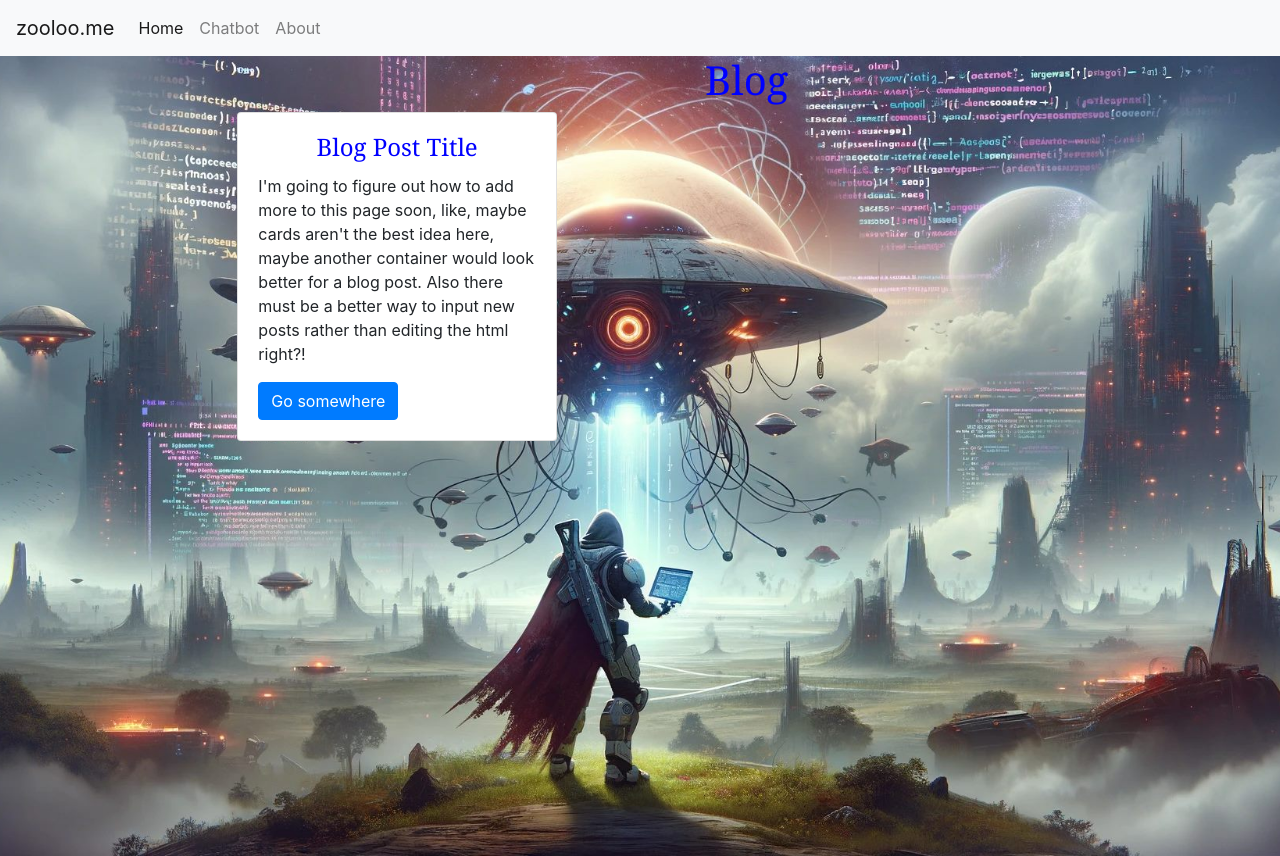
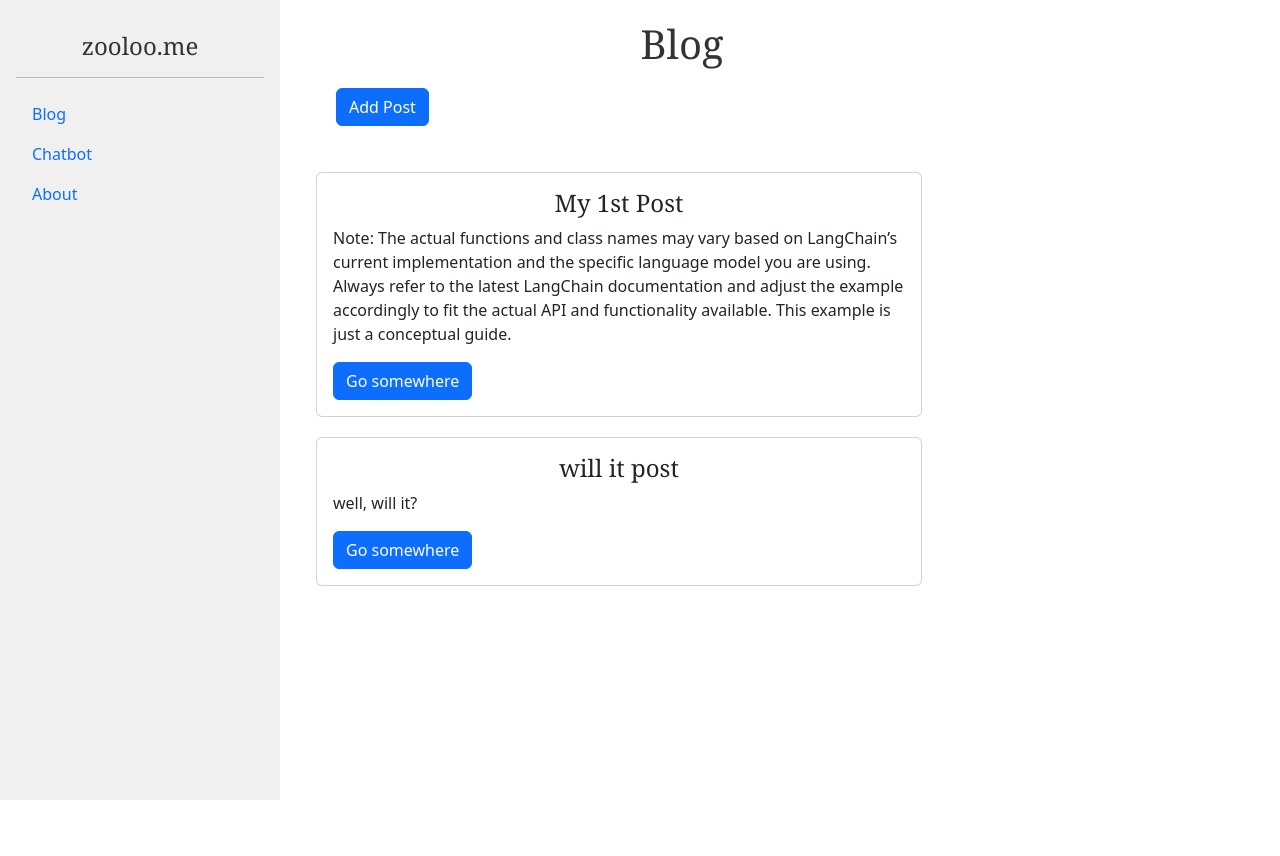
Before and after one commit to zooloo303/zooloodotme, a Django app: page / in a window 1280 px wide. After the commit the page ends 800 px from the top, so only its background shows below. Run offline with Django 5.2, Linux system fonts and the light colour scheme; data comes from the database, SQL or seed files in the repository; some libraries are stand-ins or nearby versions.

Commit message:
restyled the lot

```diff
--- a/templates/base.html
+++ b/templates/base.html
@@ -1,45 +1,49 @@
 {% load static %}
+
 <!doctype html>
 <html lang="en">
   <head>
-        <!-- Required meta tags -->
     <meta charset="utf-8">
     <meta name="viewport" content="width=device-width, initial-scale=1">
-
-        <!-- Bootstrap CSS -->
-        <link href="https://stackpath.bootstrapcdn.com/bootstrap/4.5.2/css/bootstrap.min.css" rel="stylesheet">
-
     <title>zooloo.me</title>
+    <link href="https://cdn.jsdelivr.net/npm/bootstrap@5.3.3/dist/css/bootstrap.min.css" rel="stylesheet" integrity="sha384-QWTKZyjpPEjISv5WaRU9OFeRpok6YctnYmDr5pNlyT2bRjXh0JMhjY6hW+ALEwIH" crossorigin="anonymous">
+    <style>
+      .bd-sidebar {
+        width: 280px;
+        padding: 2rem 1rem;
+        text-align: left;
+        height: 100vh;
+        overflow-y: auto;
+        background-color: #f0f0f0;
+      }
+    </style>
   </head>
   <body>
-        <!-- Navbar -->
-        <nav class="navbar navbar-expand-lg navbar-light bg-light">
-            <a class="navbar-brand" href="#">zooloo.me</a>
-            <button class="navbar-toggler" type="button" data-toggle="collapse" data-target="#navbarNav" aria-controls="navbarNav" aria-expanded="false" aria-label="Toggle navigation">
-                <span class="navbar-toggler-icon"></span>
-            </button>
-            <div class="collapse navbar-collapse" id="navbarNav">
-                <ul class="navbar-nav">
-                    <li class="nav-item active">
-                        <a class="nav-link" href="/">Home <span class="sr-only">(current)</span></a>
+    <div class="container-fluid">
+      <div class="row">
+        <!-- Sidebar -->
+        <div class="col-3 bd-sidebar">
+            <h3>zooloo.me</h3>
+            <hr>
+          <ul class="nav flex-column">
+            <li class="nav-item">
+              <a class="nav-link" href="{% url 'index' %}">Blog</a>
+            <li class="nav-item">
+              <a class="nav-link active" href="{% url 'chatbot' %}">Chatbot</a>
             </li>
-                    <!-- Add more navigation items here -->
-                    <li class="nav-item">
-                        <a class="nav-link" href="{% url 'chatbot' %}">Chatbot</a>
             <li class="nav-item">
               <a class="nav-link" href="{% url 'about' %}">About</a>
+            </li>
           </ul>
         </div>
-        </nav>
-
-        <!-- Placeholder for full-page image -->
-        <div style="height: 100vh; background: url('{% static "zooblog/images/zooloo_img_web.jpg" %}') no-repeat center center; background-size: cover;">
+        <!-- Page Content -->
+        <div class="col-9">
           <!-- Content goes here -->
           {% block content %}
           {% endblock %}
         </div>
-
-        <script src="https://stackpath.bootstrapcdn.com/bootstrap/4.5.2/js/bootstrap.bundle.min.js"></script>
-
+      </div>
+    </div>
+    <script src="https://cdn.jsdelivr.net/npm/bootstrap@5.3.3/dist/js/bootstrap.bundle.min.js" integrity="sha384-YvpcrYf0tY3lHB60NNkmXc5s9fDVZLESaAA55NDzOxhy9GkcIdslK1eN7N6jIeHz" crossorigin="anonymous"></script>
   </body>
 </html>
--- a/zooblog/admin.py
+++ b/zooblog/admin.py
@@ -1,3 +1,4 @@
 from django.contrib import admin
-
+from .models import Post
 # Register your models here.
+admin.site.register(Post)
--- a/zooblog/static/zooblog/css/styles.css
+++ b/zooblog/static/zooblog/css/styles.css
@@ -11,9 +11,19 @@
 
   h1, h2, h3, h4, h5, h6 {
     font-family: "Playfair Display", Georgia, "Times New Roman", serif;
-    color: blue;
+    color: #333;
     font-size: 24px;
     text-align: center;
+  }
+  .header-bar {
+    background-color: rgba(255, 255, 255, 0.3); /* Adjust this value as needed */
+    padding: 20px; /* Adjust this value as needed */
+    margin-bottom: 10px; /* Adjust this value as needed */
+  }
+  .prominent-header {
+    font-size: 2.5em; /* Adjust this value as needed */
+    color: #333; /* Adjust this value as needed */
+    margin-bottom: 20px; /* Adjust this value as needed */
   }
 
   .flex-auto {
@@ -40,7 +50,12 @@
     margin-bottom: 1.25rem;
     color: #727272;
   }
-
+  .card-margin-bottom {
+    margin-bottom: 20px;
+  }
+  .card-opacity {
+    background-color: rgba(255, 255, 255, 0.8);
+  }
   .chat-box__message--user {
     position: relative;
     background: blue;
--- a/zooblog/templates/index.html
+++ b/zooblog/templates/index.html
@@ -3,22 +3,24 @@
 {% block content %}
 {% load static %}
 <link rel="stylesheet" type="text/css" href="{% static 'zooblog/css/styles.css' %}">
-<div class="col-md-9 ml-sm-auto col-lg-10 px-md-4" style="margin-left: 200px;">
-    <h1 class="h1">Blog</h1>
+<div class="col-md-9 ml-sm-auto col-lg-10 px-md-4">
+    <div class="header-bar">
+        <h1 class="h1 prominent-header">Blog</h1>
+        <!-- Add Post button -->
+        <a href="{% url 'add_post' %}" class="btn btn-primary mb-3">Add Post</a>
+    </div>
     <div class="row">
-        <div class="col-sm-4">
-            <div class="card">
+        <div class="col-sm-10">
+            {% for post in posts %}
+            <div class="card card-margin-bottom card-opacity">
                 <div class="card-body">
-                    <h5 class="card-title">Blog Post Title</h5>
-                    <p class="card-text">I'm going to figure out how to add more to this page soon,
-                                        like, maybe cards aren't the best idea here, maybe another container
-                                        would look better for a blog post. Also there must be a better way
-                                        to input new posts rather than editing the html right?!</p>
+                    <h5 class="card-title">{{ post.title }}</h5>
+                    <p class="card-text">{{ post.content }}</p>
                     <a href="#" class="btn btn-primary">Go somewhere</a>
                 </div>
             </div>
+            {% endfor %}
         </div>
-        <!-- You can duplicate the above col-sm-4 div to create more cards -->
     </div>
 </div>
 {% endblock %}
--- a/zooblog/urls.py
+++ b/zooblog/urls.py
@@ -8,4 +8,5 @@ urlpatterns = [
     path('about.html', views.about, name='about'),
     path('chatbot.html', views.chatbot, name='chatbot'),
     path('getResponse/', views.getResponse, name='getResponse'),
+    path('add/', views.add_post, name='add_post'),
 ]
--- a/zooblog/views.py
+++ b/zooblog/views.py
@@ -1,6 +1,8 @@
-from django.shortcuts import render
+import os
+from django.shortcuts import render, redirect
 from django.http import HttpResponse
-import os
+from .models import Post
+from .forms import PostForm
 from dotenv import load_dotenv
 from openai import OpenAI
 
@@ -12,7 +14,8 @@ client = OpenAI(
 
 # Create your views here.
 def index(request):
-    return render(request, 'index.html')
+    posts = Post.objects.all()
+    return render(request, 'index.html', {'posts': posts})
 
 def about(request):
     return render(request, 'about.html')
@@ -34,3 +37,13 @@ def getResponse(request):
     botsResponse = (chat_completion.choices[0].message)
 
     return HttpResponse(botsResponse.content) # this will be sent back to the client
+
+def add_post(request):
+    if request.method == 'POST':
+        form = PostForm(request.POST)
+        if form.is_valid():
+            form.save()
+            return redirect('index')
+    else:
+        form = PostForm()
+    return render(request, 'add_post.html', {'form': form})
--- a/zooloodotme/settings.py
+++ b/zooloodotme/settings.py
@@ -27,9 +27,9 @@ BASE_DIR = Path(__file__).resolve().parent.parent
 SECRET_KEY = 'SECRET_KEY'
 
 # SECURITY WARNING: don't run with debug turned on in production!
-DEBUG = False
-# ALLOWED_HOSTS = []
-ALLOWED_HOSTS = ['zooloodotme.azurewebsites.net']
+DEBUG = True
+ALLOWED_HOSTS = []
+# ALLOWED_HOSTS = ['zooloodotme.azurewebsites.net']
 
 # Application definition
 
```
Also changed, not shown: zooblog/forms.py (added, +7 -0 lines), zooblog/templates/about.html (+11 -5 lines), zooblog/templates/add_post.html (added, +16 -0 lines), zooblog/templates/chatbot.html (+7 -36 lines), db.sqlite3, 1 other file. Lines whose indentation alone changed are shown as unchanged.
